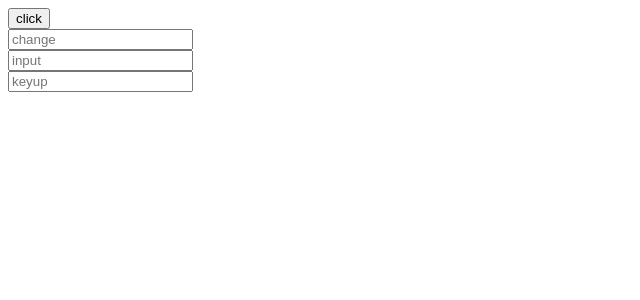
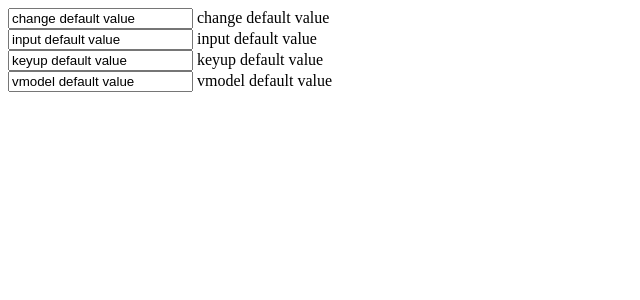
Before and after one commit to kinari321/vue.js_practice, a Vue app in the folder todo/: page / in a window 1280 px wide. Shown: the top 300 px of the page, without its empty margins (0-640 px from the left). Built offline with nearby package versions, Linux system fonts and the light colour scheme.

Commit message:
3-3 データバインディング

```diff
--- a/todo/src/App.vue
+++ b/todo/src/App.vue
@@ -1,16 +1,16 @@
 <template>
   <div >
-  <button v-on:click="onClick()">click</button>
-    {{ clickResult }}
-  <br>
-  <input v-on:change="onChange($event)" placeholder="change"> <!-- $eventを使ってイベントオブジェクトを渡す -->
+  <input v-bind:value="changeResult" v-on:change="onChange($event)" placeholder="change"> <!-- v-bind:valueに初期値 -->
     {{ changeResult }}
   <br>
-  <input @input="onInput($event)" placeholder="input">
+  <input v-bind:value="inputResult" @input="onInput($event)" placeholder="input">
     {{ inputResult }}
   <br>
-  <input @keyup="onKeyup($event)" placeholder="keyup">
+  <input v-bind:value="keyupResult" @keyup="onKeyup($event)" placeholder="keyup">
     {{ keyupResult }}
+  <br>
+  <input v-model="vmodelResult" placeholder="v-model">
+    {{ vmodelResult }}
   </div>
 </template>
 
@@ -18,16 +18,13 @@
 export default {
   data () {
     return {
-      clickResult: "", // 空文字の設定
-      changeResult: "",
-      inputResult: "",
-      keyupResult: ""
+      changeResult: "change default value", // 初期値
+      inputResult: "input default value",
+      keyupResult: "keyup default value",
+      vmodelResult: "vmodel default value"
     }
   },
   methods: {
-    onClick() {
-      this.clickResult = "clicked"
-    },
     onChange(e) { // 引数（e）でイベントオブジェクトを参照可能
       this.changeResult = e.target.value;
     },
```
